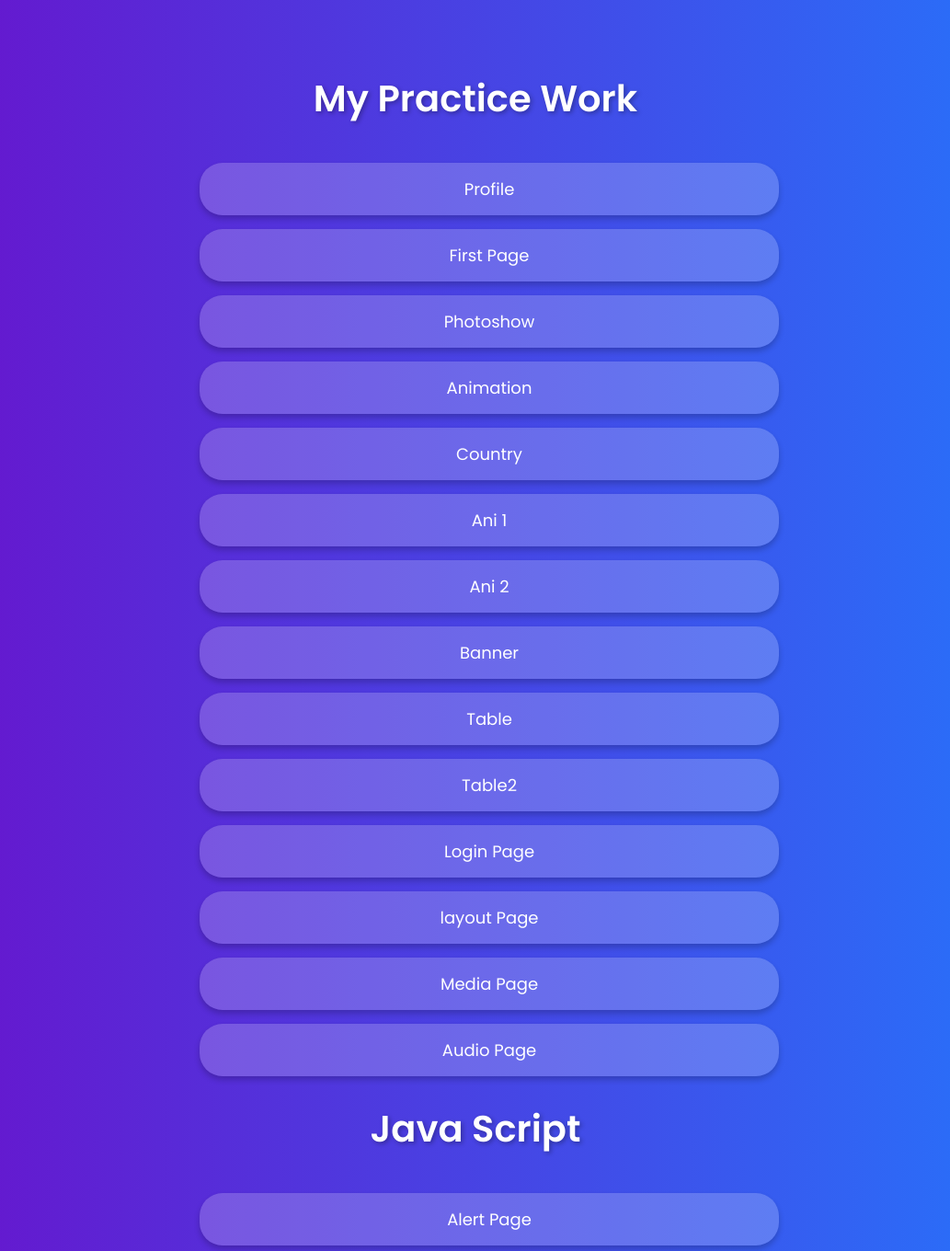
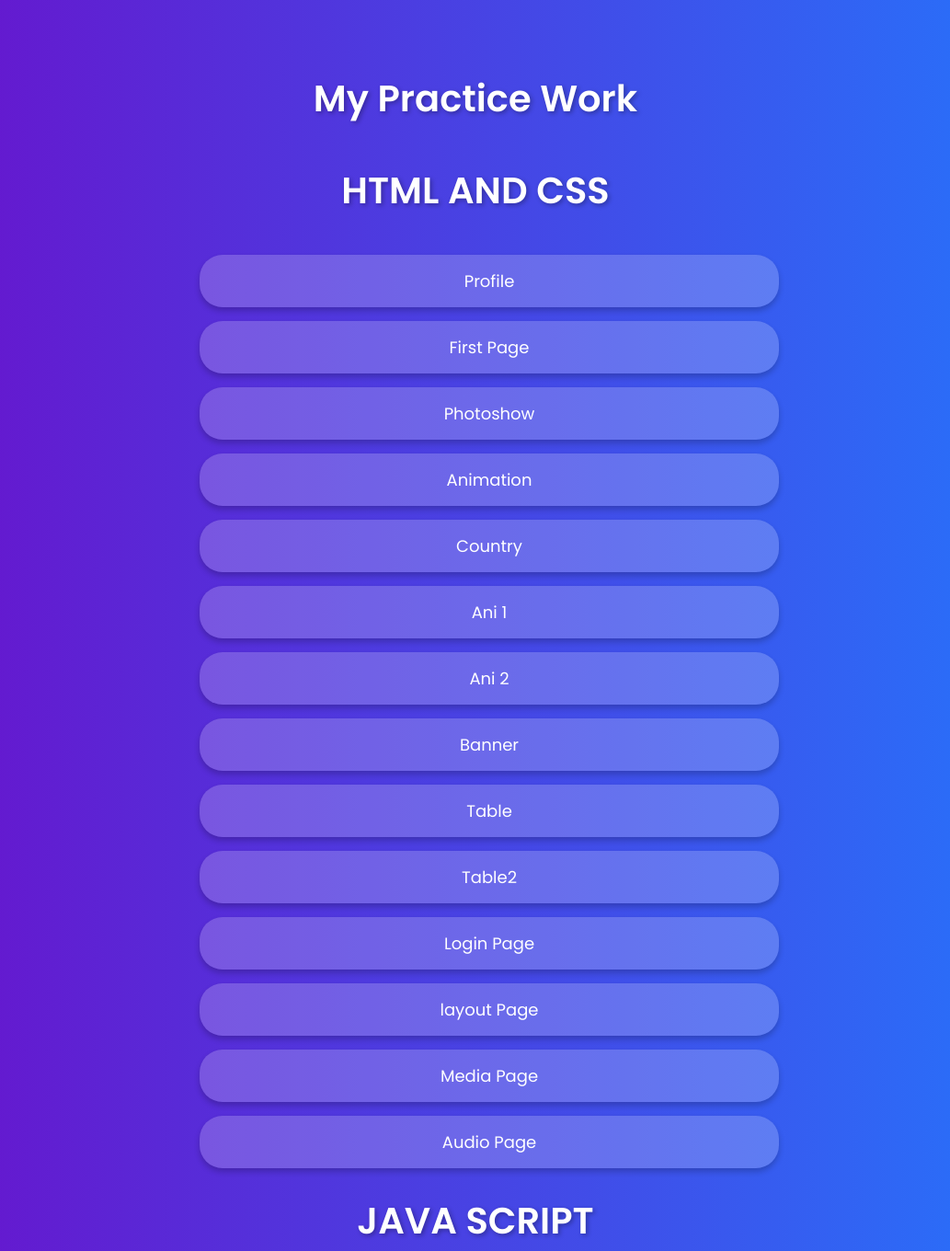
Before and after one commit to krishna84487/web, a plain HTML site: page practice.html in a window 1280 px wide. Shown: the top 1360 px of the page at 92% size, without its empty margins (123-1156 px from the left). Drawn offline with Linux system fonts and the light colour scheme.

Commit message:
Add files via upload

```diff
--- a/practice.html
+++ b/practice.html
@@ -99,6 +99,9 @@
     <div id="head">
         <h1 title="Practice Work">My Practice Work</h1>
         <ol>
+
+            <h1> HTML AND CSS   </h1>
+
             <li><a href="index.html">Profile</a></li>
             <li><a href="tesla.html">First Page</a></li>
             <li><a href="photo gallery.html">Photoshow</a></li>
@@ -113,7 +116,7 @@
             <li><a href="layout.html">layout Page</a></li>
             <li><a href="media quality.html">Media Page</a></li>
             <li><a href="audio.html">Audio Page</a></li>
-          <h1> Java Script  </h1>
+          <h1> JAVA SCRIPT  </h1>
 
             <li><a href="alert.html">Alert Page</a></li>
             <li><a href="create element.html"> Create Element</a></li>
```
